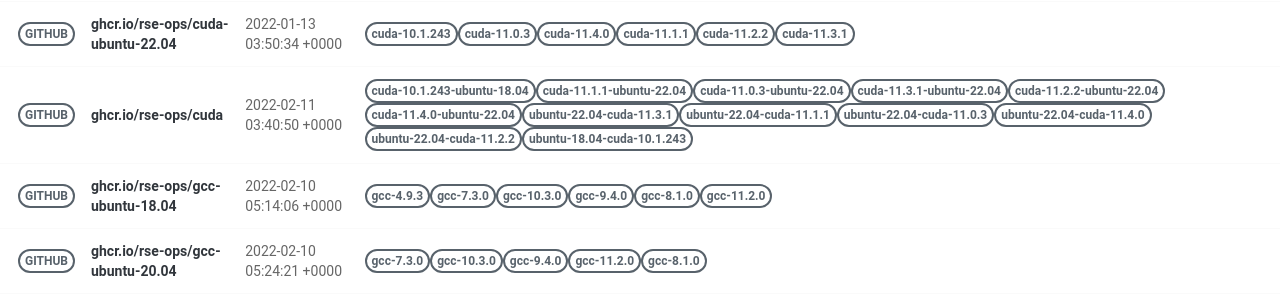
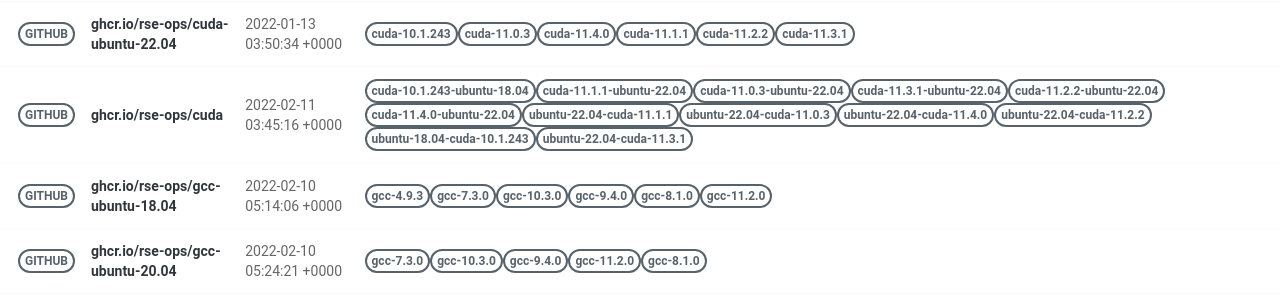
Before and after one commit to rse-ops/docker-images, a Jekyll site: the page built from pages/index.md, in a window 1280 px wide. Shown: the part 428-728 px from the top of the page. Built offline with Jekyll 4.4.1, drawn with Linux system fonts in a browser that asks for light colours; nearby versions of some CDN libraries.

Commit message:
Automated push to update library 2022-02-11

```diff
--- a/_library/ghcr.io-rse-ops-cuda.md
+++ b/_library/ghcr.io-rse-ops-cuda.md
@@ -1,7 +1,7 @@
 ---
 layout: container
 name: ghcr.io/rse-ops/cuda
-updated_at: 2022-02-11 03:40:50.885207
+updated_at: 2022-02-11 03:45:16.600445
 
 
 container_url: https://github.com/orgs/rse-ops/packages/container/package/cuda
```
Also changed, not shown: other parts of _library/ghcr.io-rse-ops-cuda.md (+3 -3 lines).
